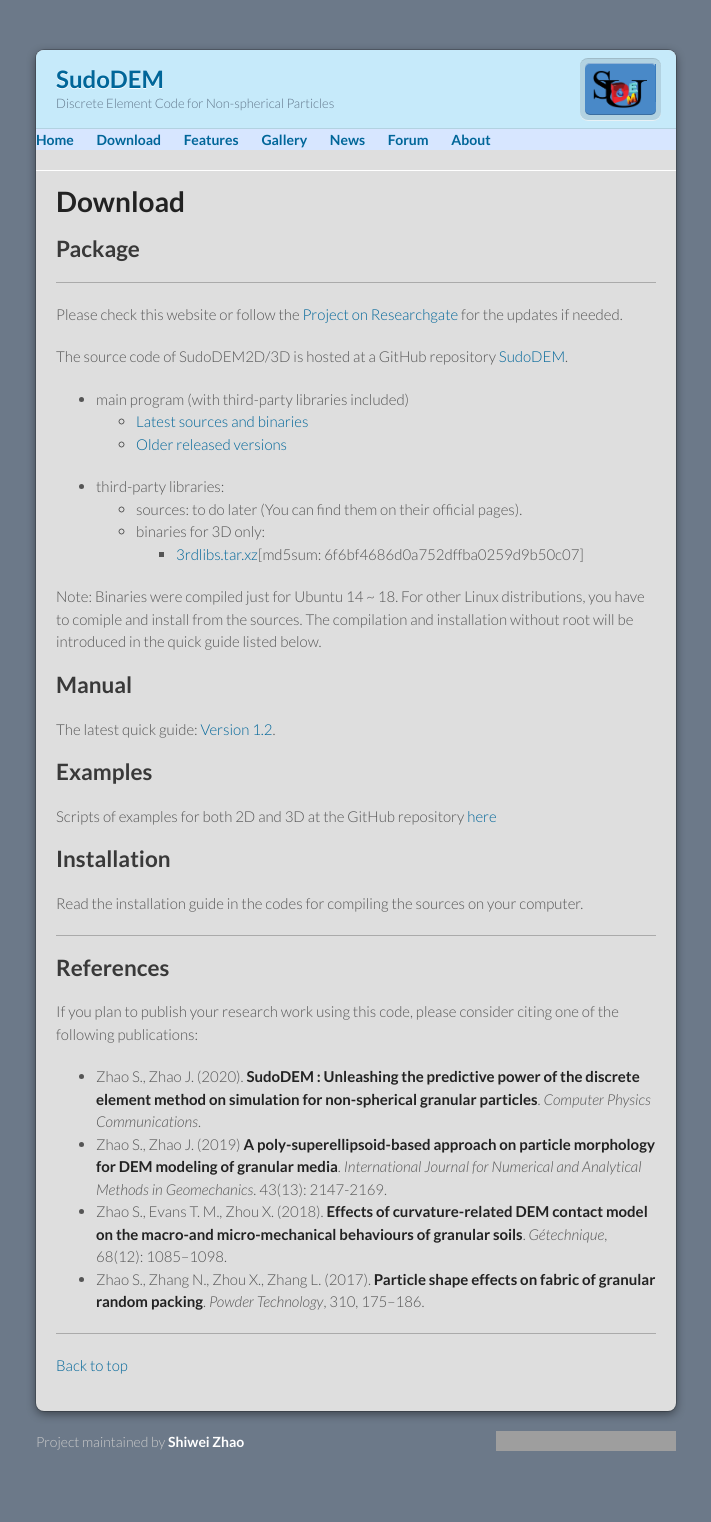
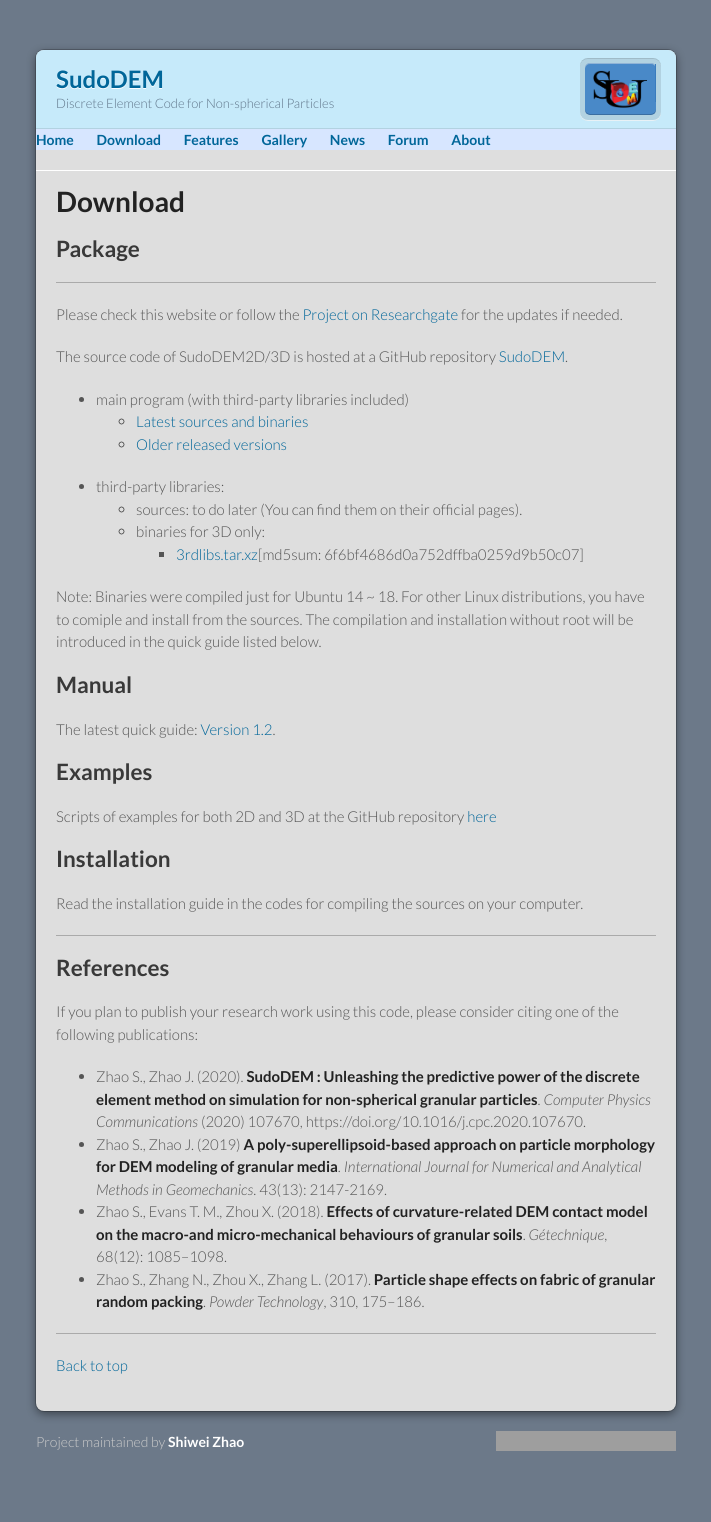
Before and after one commit to SudoDEM/sudodem.github.io, a Jekyll site: the page built from download.md, in a window 1280 px wide. Shown: the whole page, without its empty margins (284-995 px from the left). Built offline with Jekyll 4.4.1, drawn with Linux system fonts in a browser that asks for light colours; our own code applies the rules of GitHub Pages for plain Markdown files; grey boxes are pictures that could not be loaded.

Commit message:
Update download.md

```diff
--- a/download.md
+++ b/download.md
@@ -32,7 +32,7 @@ Read the installation guide in the codes for compiling the sources on your compu
 
 ## References
 If you plan to publish your research work using this code, please consider citing one of the following publications:
-- Zhao S., Zhao J. (2020). **SudoDEM : Unleashing the predictive power of the discrete element method on simulation for non-spherical granular particles**. _Computer Physics Communications_.
+- Zhao S., Zhao J. (2020). **SudoDEM : Unleashing the predictive power of the discrete element method on simulation for non-spherical granular particles**. _Computer Physics Communications_ (2020) 107670, https://doi.org/10.1016/j.cpc.2020.107670.
 - Zhao S., Zhao J. (2019) **A poly-superellipsoid-based approach on particle morphology for DEM modeling of granular media**. _International Journal for Numerical and Analytical Methods in Geomechanics_. 43(13): 2147-2169.
 - Zhao S., Evans T. M., Zhou X. (2018). **Effects of curvature-related DEM contact model on the macro-and micro-mechanical behaviours of granular soils**. _Gétechnique_, 68(12): 1085–1098.
 - Zhao S., Zhang N., Zhou X., Zhang L. (2017). **Particle shape effects on fabric of granular random packing**. _Powder Technology_, 310, 175–186.
```
